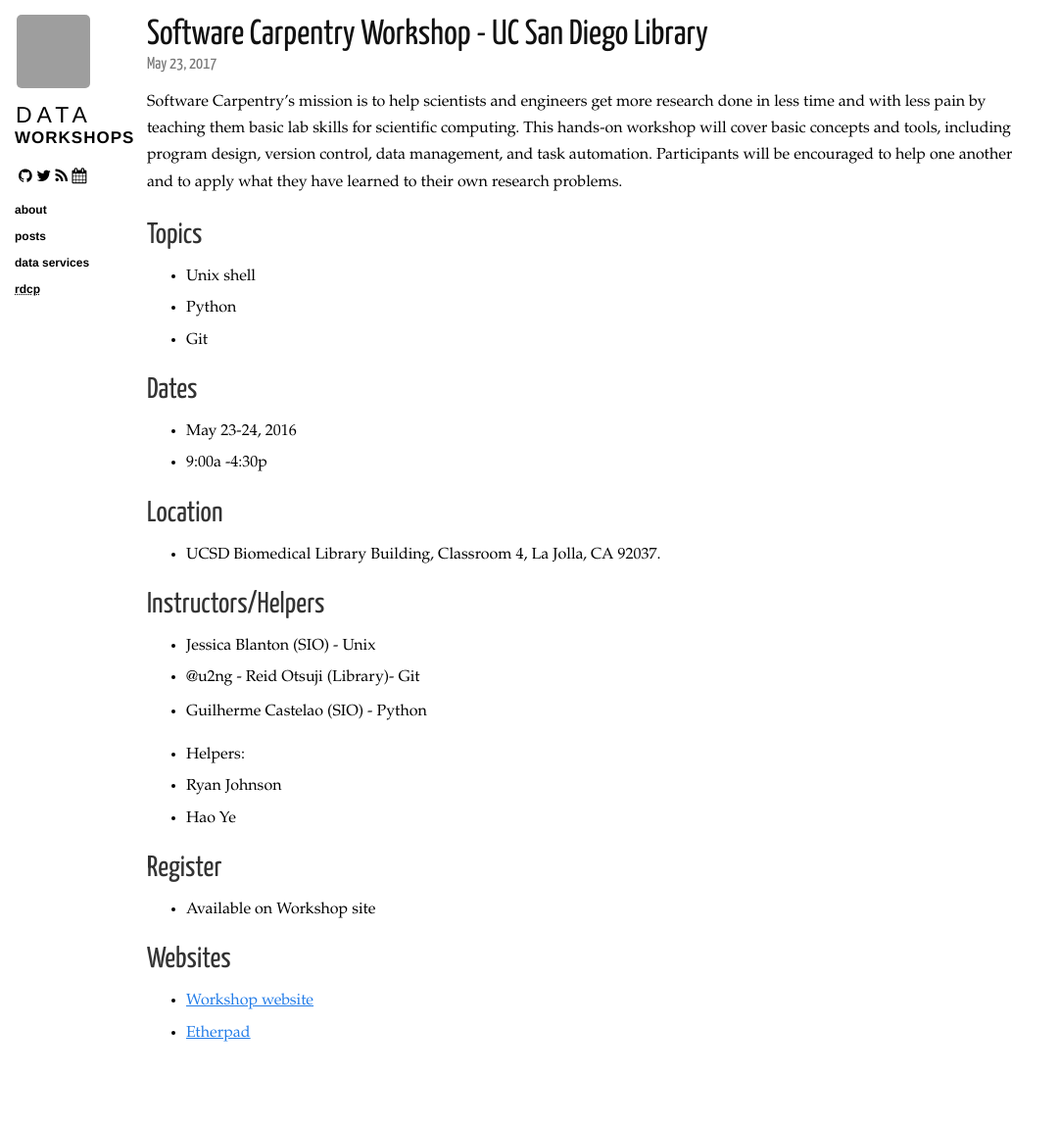
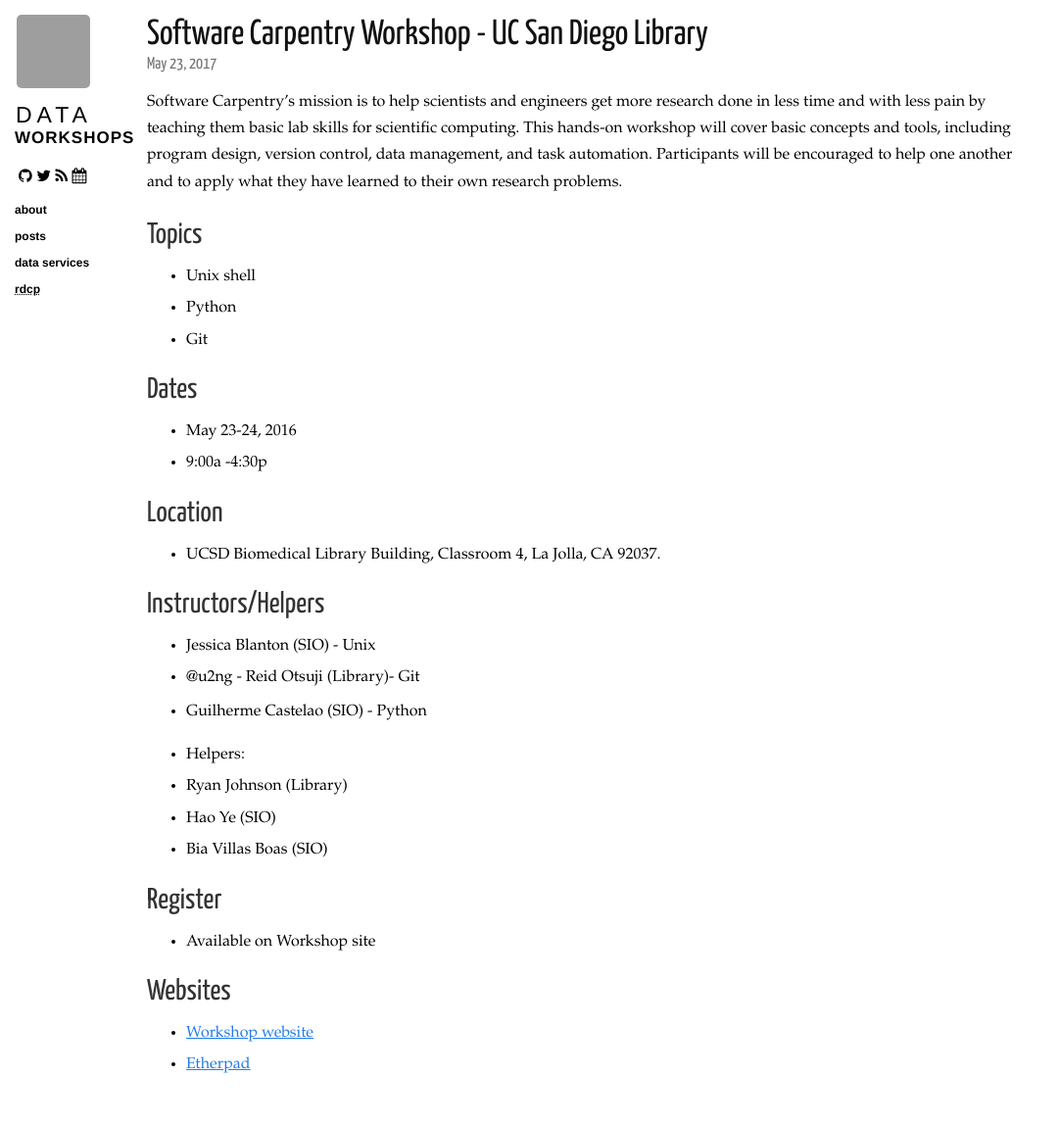
Before and after one commit to ucsdlib/workshops, a Jekyll site: the page built from _posts/2017-05-23-software-carpentry-spring.markdown, in a window 1280 px wide. Shown: the whole page at 98% size, without its empty margins (0-1081 px from the left). Built offline with Jekyll 4.4.1, drawn with Linux system fonts in a browser that asks for light colours; nearby versions of some CDN libraries; before the commit the page ends 1115 px from its top, so only the background shows below that; grey boxes are pictures that could not be loaded.

Commit message:
updated helper names

```diff
--- a/_posts/2017-05-23-software-carpentry-spring.markdown
+++ b/_posts/2017-05-23-software-carpentry-spring.markdown
@@ -29,8 +29,9 @@ Software Carpentry's mission is to help scientists and engineers get more resear
 * Guilherme Castelao (SIO) - Python
 
 * Helpers:
-* Ryan Johnson
-* Hao Ye
+* Ryan Johnson (Library)
+* Hao Ye (SIO)
+* Bia Villas Boas (SIO)
 
 
 
```
